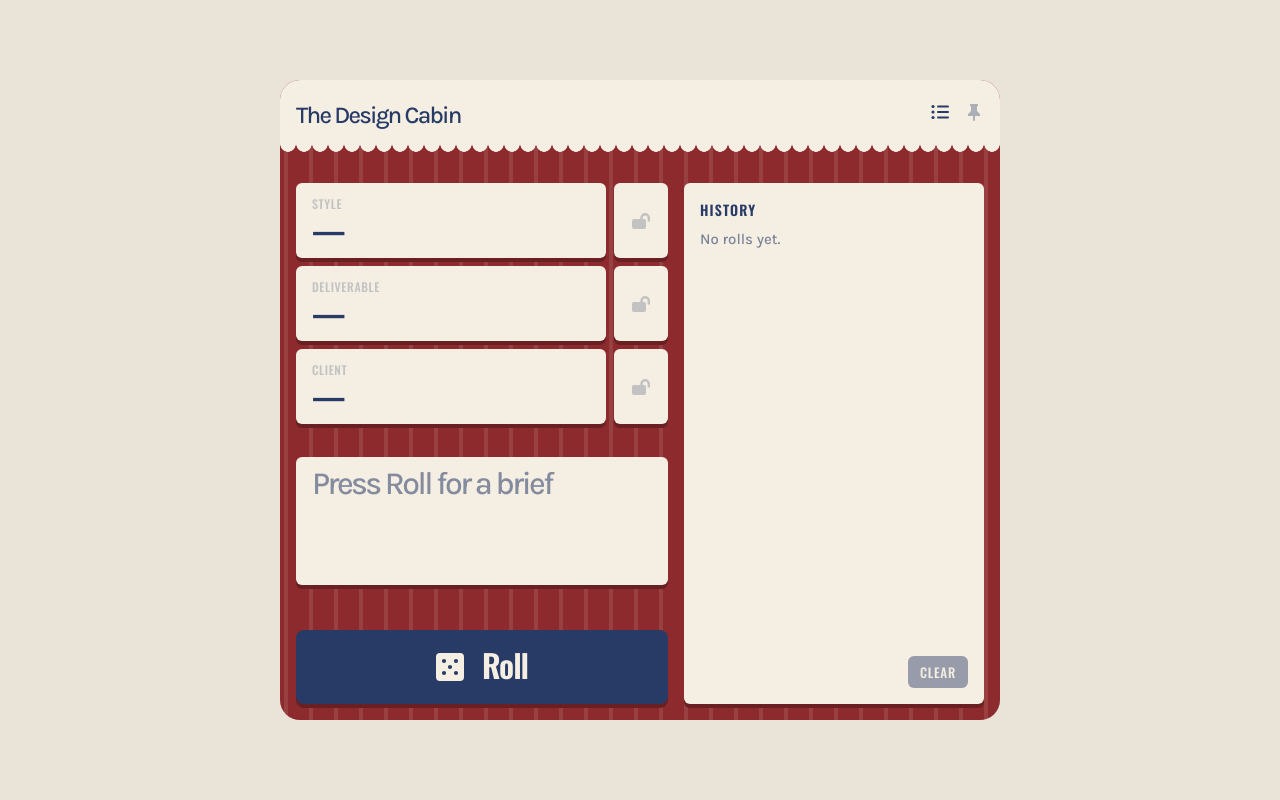
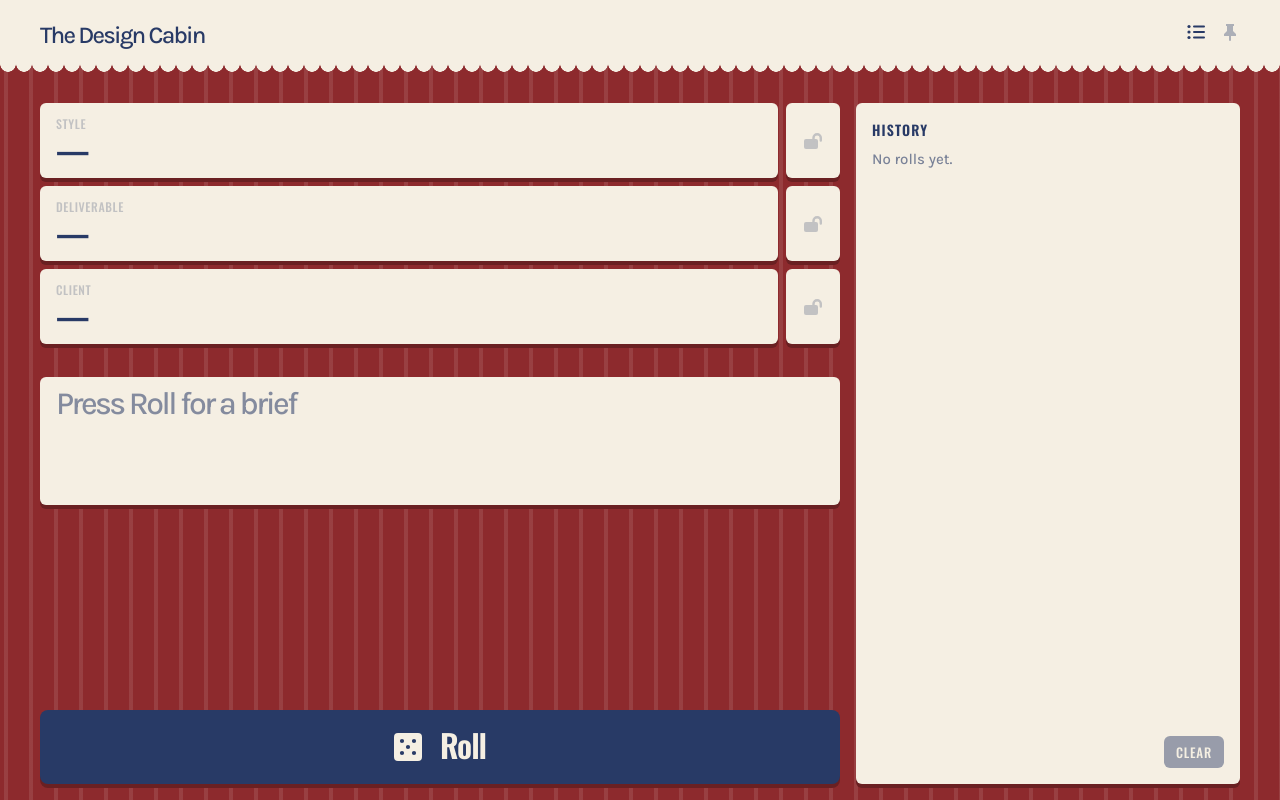
Before and after one commit to BramWerink/BriefRoller, a React (Vite) app: page / in a window 1280 px wide. Built offline with nearby package versions, Linux system fonts and the light colour scheme.

Commit message:
Make theme fill the window with max content width

```diff
--- a/src/themes/cabin/CabinSkin.tsx
+++ b/src/themes/cabin/CabinSkin.tsx
@@ -14,7 +14,7 @@ export function CabinSkin({ vm, actions, layout }: SkinProps) {
   const showEdit = vm.panel === 'edit';
 
   return (
-    <div className={`${styles.device} ${isWide ? styles.wide : styles.mini}`}>
+    <div className={styles.device}>
       <header className={styles.header}>
         <h1 className={styles.title}>The Design Cabin</h1>
         <nav className={styles.headerKeys} aria-label="Panels">
--- a/src/themes/cabin/cabin.module.css
+++ b/src/themes/cabin/cabin.module.css
@@ -1,11 +1,13 @@
 /* Sizes follow the Figma design at 360 × 640. */
 
+/* Fills the whole window. A fixed height, so long panels scroll inside their card
+   instead of pushing Roll away; below 560px tall the page scrolls instead. */
 .device {
   box-sizing: border-box;
   display: flex;
   flex-direction: column;
   width: 100%;
-  margin: 0 auto;
+  height: max(560px, 100dvh);
   overflow: hidden;
   background-color: var(--br-device-bg);
   /* Thin vertical pinstripes: 4px wide, every 25px. */
@@ -15,18 +17,6 @@
     var(--br-stripe) 4px 8px,
     transparent 8px 25px
   );
-  border-radius: var(--br-device-radius);
-}
-
-.mini {
-  max-width: 360px;
-  /* A fixed height, so long panels scroll inside their card instead of pushing Roll away. */
-  height: max(560px, min(640px, calc(100dvh - 2 * var(--br-stage-padding, 16px))));
-}
-
-.wide {
-  max-width: 720px;
-  min-height: 640px;
 }
 
 .device :focus-visible {
@@ -44,7 +34,7 @@
   flex: none;
   height: 64px;
   margin-bottom: 8px;
-  padding: 0 var(--br-gutter);
+  padding: 0 var(--br-inline-pad);
   background: var(--br-card-bg);
 }
 
@@ -108,7 +98,7 @@
   display: flex;
   gap: var(--br-gutter);
   min-height: 0;
-  padding: 31px var(--br-gutter) var(--br-gutter);
+  padding: 31px var(--br-inline-pad) var(--br-gutter);
 }
 
 .main {
@@ -351,7 +341,7 @@
 }
 
 .historyColumn {
-  flex: 0 0 300px;
+  flex: 0 0 clamp(300px, 32%, 420px);
   margin-bottom: 0;
 }
 
--- a/src/themes/cabin/tokens.css
+++ b/src/themes/cabin/tokens.css
@@ -14,7 +14,7 @@
   --cabin-stripe: rgb(255 255 255 / 0.1);
 
   /* Semantic */
-  --br-page-bg: #e9e3d8;
+  --br-page-bg: var(--cabin-red);
   --br-device-bg: var(--cabin-red);
   --br-stripe: var(--cabin-stripe);
   --br-card-bg: var(--cabin-cream);
@@ -35,25 +35,16 @@
   --br-font-display: 'Oswald', 'Arial Narrow', sans-serif;
   --br-font-text: 'Karla', system-ui, sans-serif;
   --br-radius: 6px;
-  --br-device-radius: 20px;
   --br-gap: 8px;
   --br-gutter: 16px;
+  --br-content-max: 1200px;
+  /* Side padding that keeps content within --br-content-max, centred, while the
+     background still fills the window. Never less than the gutter. */
+  --br-inline-pad: max(var(--br-gutter), calc((100% - var(--br-content-max)) / 2));
+  /* The cabin fills the whole window, edge to edge. */
+  --br-stage-padding: 0px;
 
   background: var(--br-page-bg);
   color: var(--br-text);
   font-family: var(--br-font-text);
 }
-
-@media (prefers-color-scheme: dark) {
-  [data-theme='cabin'] {
-    --br-page-bg: #1b1d24;
-  }
-}
-
-/* In a window about the size of the design, the cabin fills it edge to edge. */
-@media (max-width: 400px) {
-  [data-theme='cabin'] {
-    --br-stage-padding: 0px;
-    --br-device-radius: 0px;
-  }
-}
```
